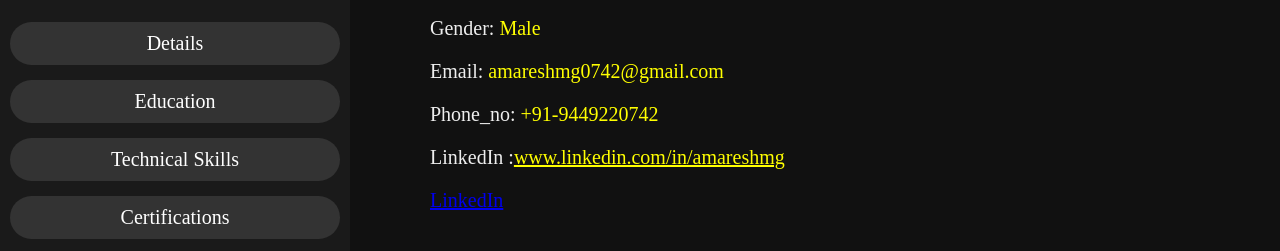
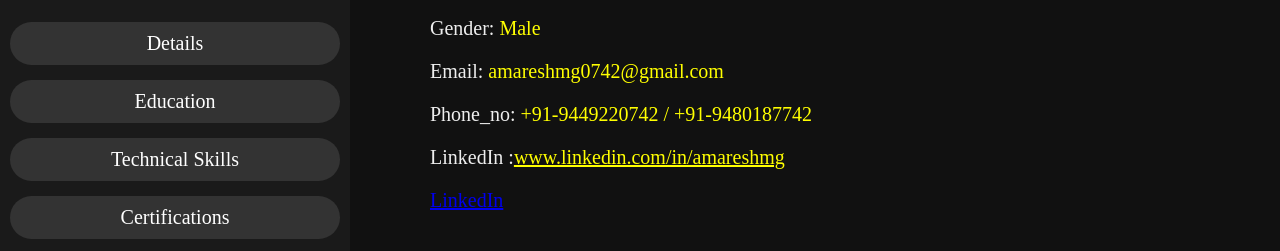
Before and after one commit to amareshmg/Portfolio, a plain HTML site: page index.html in a window 1280 px wide. Shown: the part 237-488 px from the top of the page. Drawn offline with Linux system fonts and the light colour scheme.

Commit message:
Update index.html

```diff
--- a/index.html
+++ b/index.html
@@ -32,7 +32,7 @@
              <h3><span>Age: </span>23</h3>
              <h3><span>Gender: </span>Male</h3>
              <h3><span>Email: </span>amareshmg0742@gmail.com</h3>
-             <h3><span>Phone_no: </span>+91-9449220742</h3>
+             <h3><span>Phone_no: </span>+91-9449220742 / +91-9480187742</h3>
              <h3><span> LinkedIn :</span><u>www.linkedin.com/in/amareshmg</u>  </h3>
              <h3><a href="www.linkedin.com/in/amareshmg">LinkedIn</a>  </h3>
 
```
